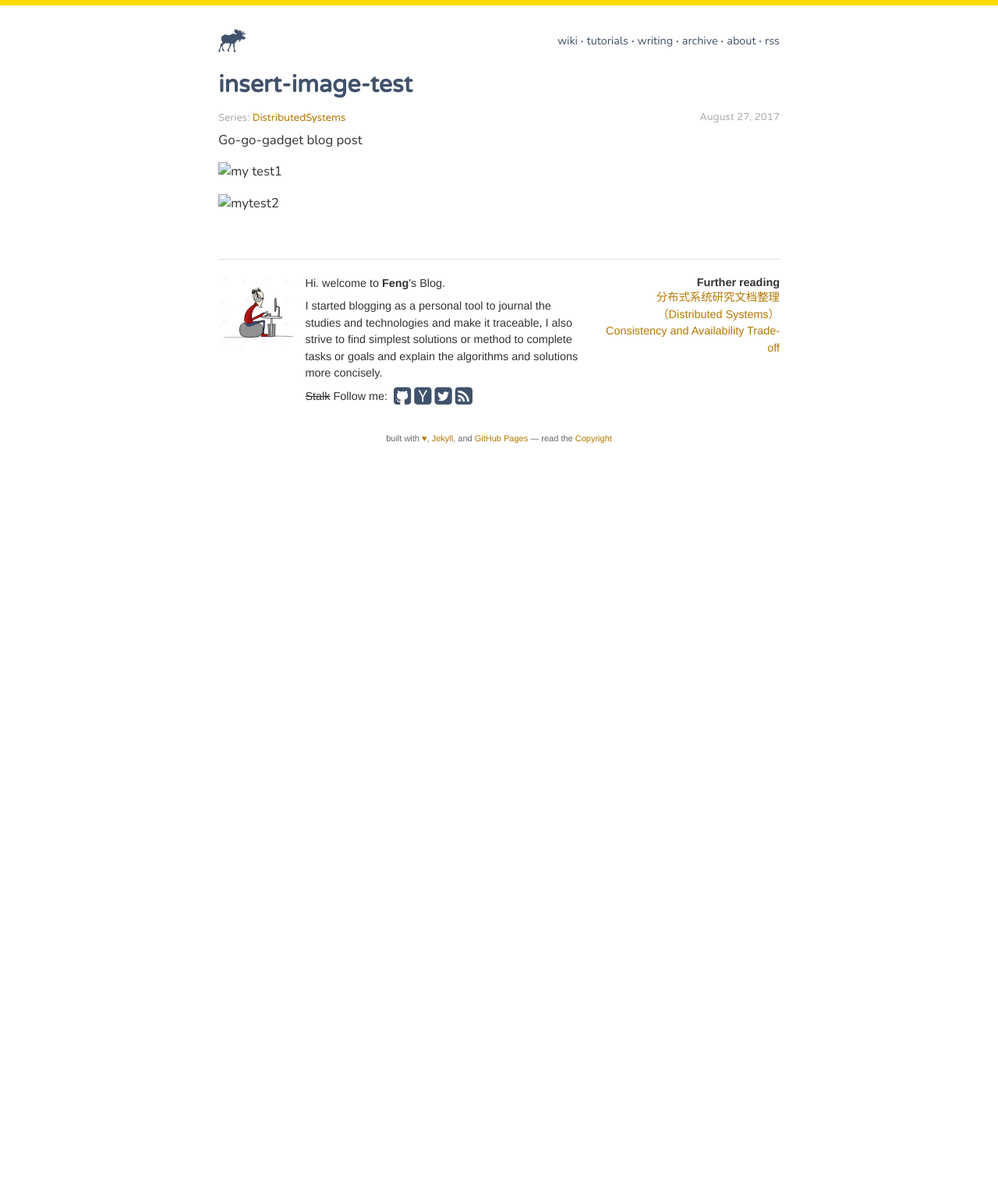
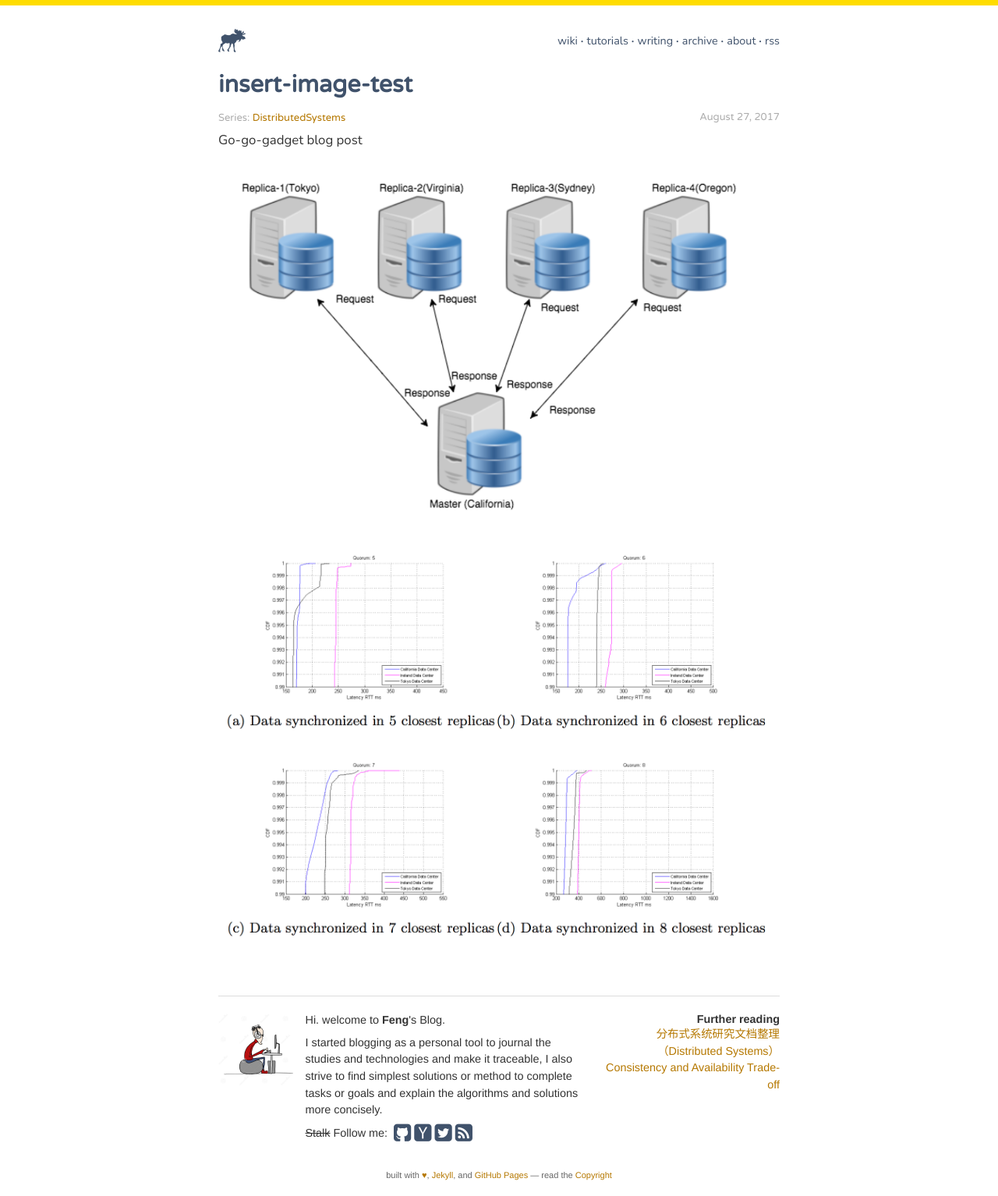
Before and after one commit to SharpLu/Blog, a Jekyll site: the page built from _posts/2017-08-27-insert-image-test.md, in a window 1280 px wide. Shown: the whole page at 78% size. Built offline with Jekyll 4.4.1, drawn with Linux system fonts in a browser that asks for light colours; before the commit the page ends 900 px from its top, so only the background shows below that.

Commit message:
re-named folder

```diff
--- a/_posts/2017-08-27-insert-image-test.md
+++ b/_posts/2017-08-27-insert-image-test.md
@@ -11,6 +11,6 @@ Go-go-gadget blog post
 
 
 
-![my test1]({{site.url}}/static/distributed_imgs/master-slaves.png)
+![my test1]({{site.url}}/static/distributed/master-slaves.png)
 
-![mytest2]({{site.url}}/static/distributed_imgs/latencyRTT.png)
+![mytest2]({{site.url}}/static/distributed/latencyRTT.png)
```
Also changed, not shown: 1 other file.
